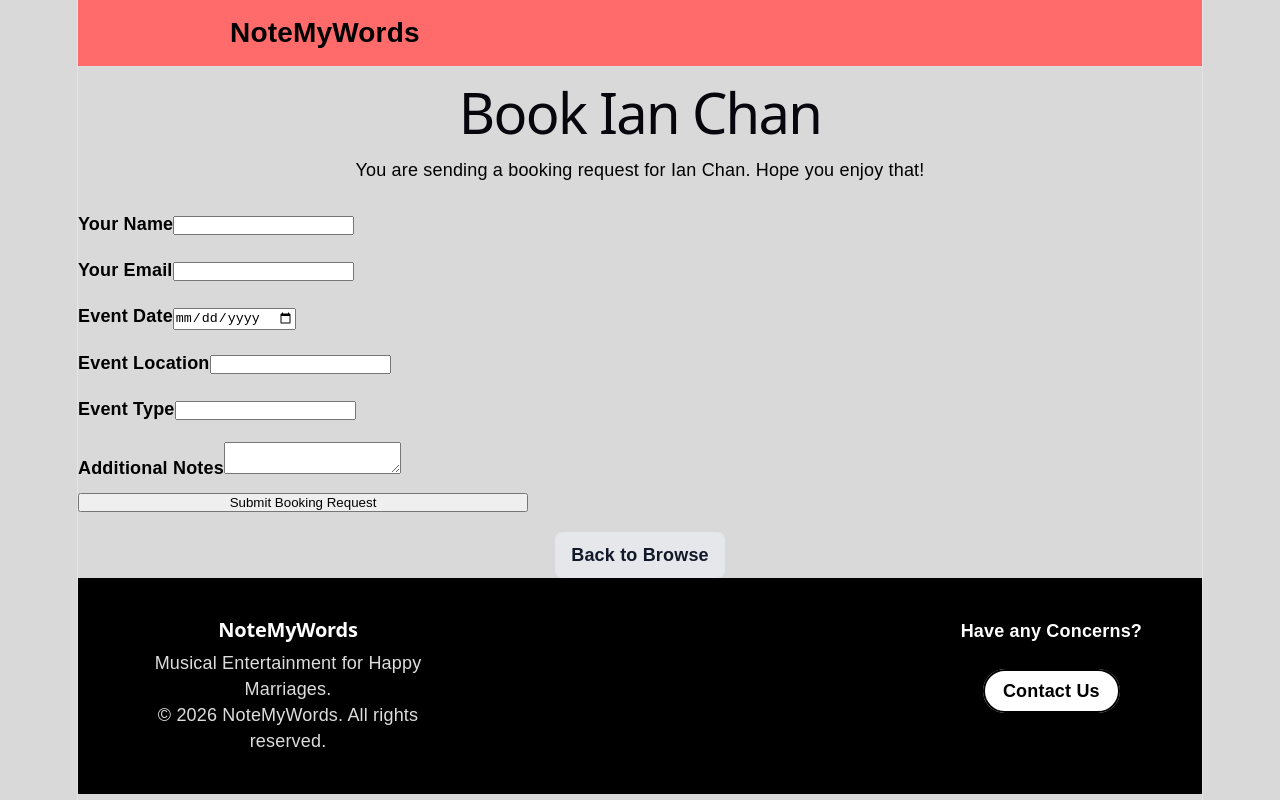
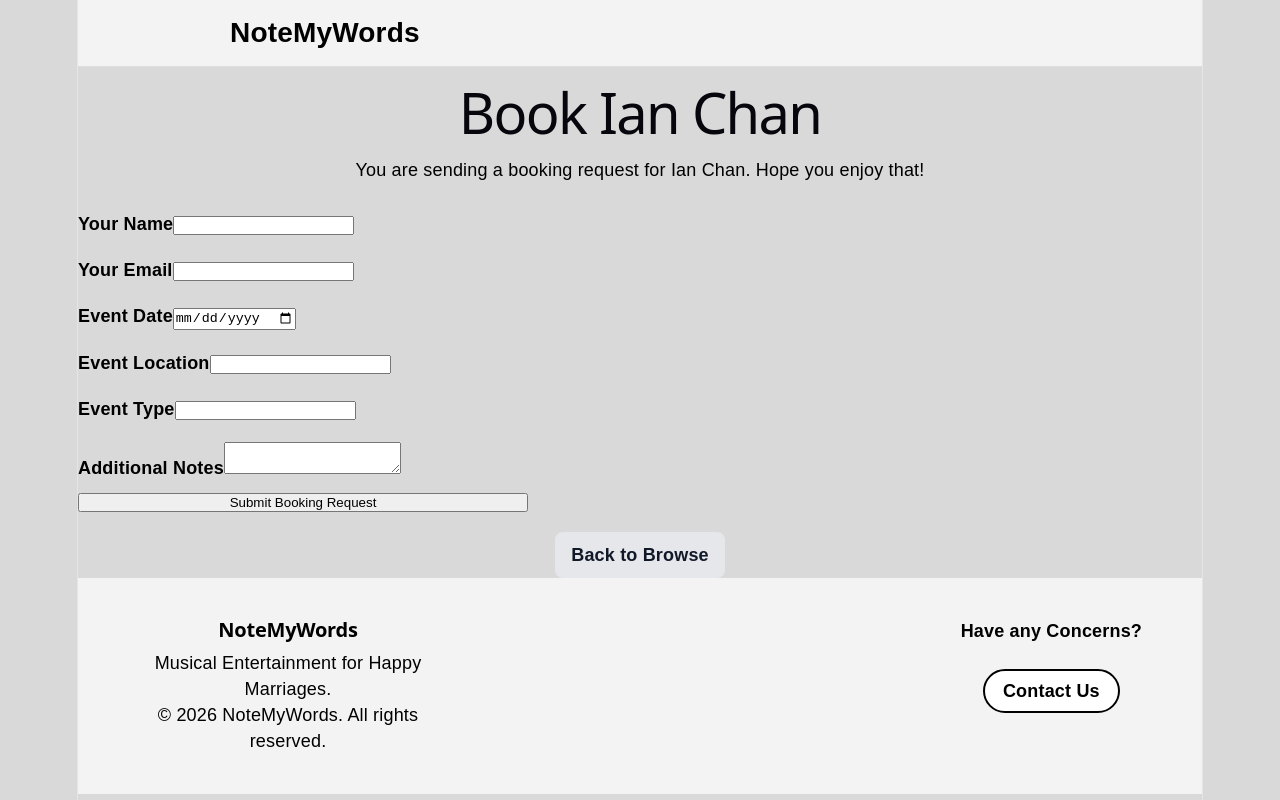
Before and after one commit to wyy01011/seg3125-lab8-group19, a React (Vite) app in the folder my-react-app/: page /booking/1 in a window 1280 px wide. Built offline with nearby package versions, Linux system fonts and the light colour scheme.

Commit message:
Changed the background color of the header and footer

```diff
--- a/my-react-app/src/Contact.css
+++ b/my-react-app/src/Contact.css
@@ -79,8 +79,8 @@
 .footer {
   margin-top: 0;
   width: 100%;
-  background: #000;
-  color: #fff;
+  background: #f3f3f3;
+  color: #000000;
   padding: 40px 60px;
   display: flex;
   justify-content: space-between;
@@ -99,20 +99,20 @@
   font-size: 20px;
   font-weight: 800;
   margin-bottom: 8px;
-  color: #fff;
+  color: #000000;
 }
 
 .footer-tagline,
 .footer-copy,
 .footer-right p {
-  color: #ddd;
+  color: #000000;
 }
 
 .footer-heading {
   font-size: 18px;
   font-weight: 700;
   margin-bottom: 8px;
-  color: #fff;
+  color: #000000;
 }
 
 @media (max-width: 700px) {
--- a/my-react-app/src/Header.css
+++ b/my-react-app/src/Header.css
@@ -1,5 +1,5 @@
 .header-background {
-  background-color: #ff6a6a;
+  background-color: #f3f3f3;
   width: 100%;
   border-bottom: 1px solid #ddd;
   display: flex;
```
